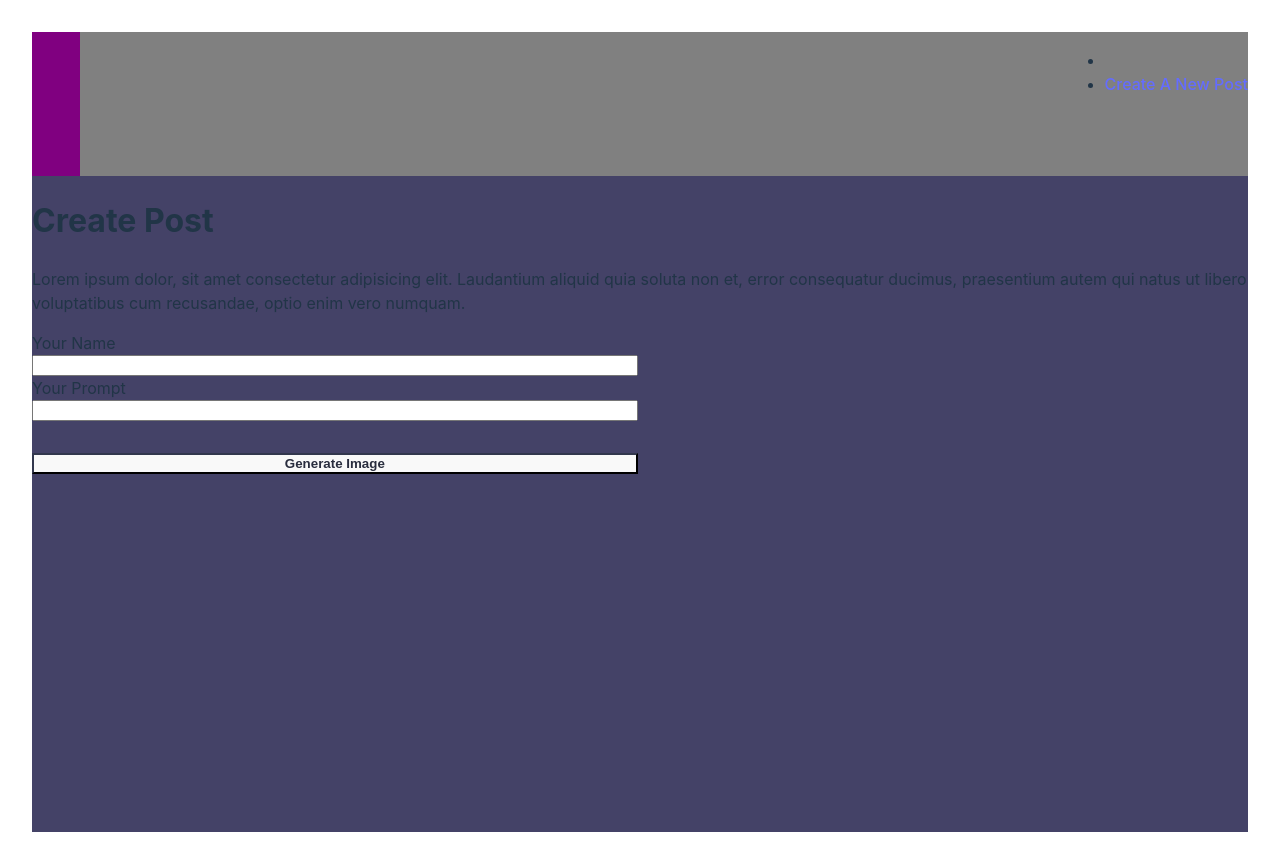
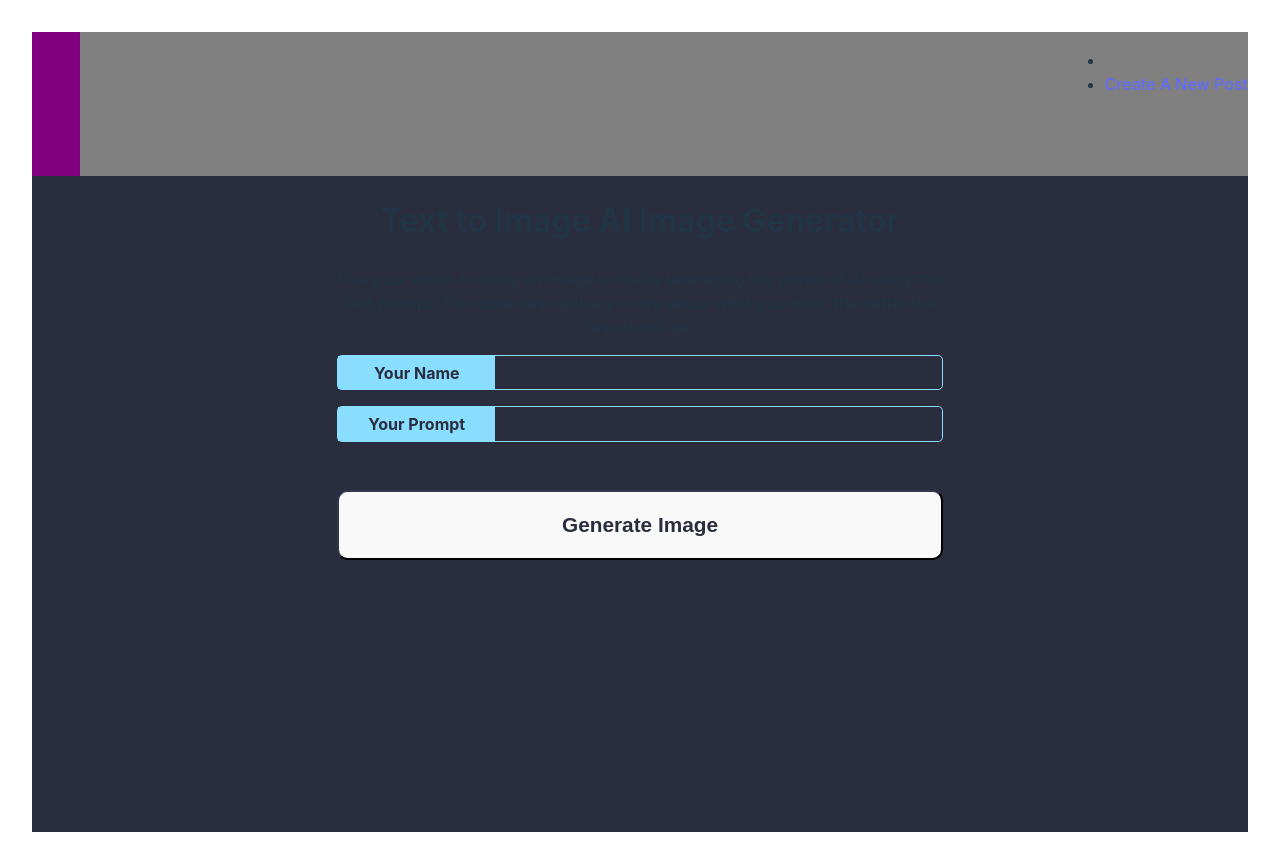
Before and after one commit to jay-bien/ai-image-generator, a React (Vite) app: page /create-post in a window 1280 px wide. Built offline with nearby package versions, Linux system fonts and the light colour scheme.

Commit message:
stylessss

```diff
--- a/src/App.css
+++ b/src/App.css
@@ -77,15 +77,17 @@ nav{
   margin: auto;
   display: flex;
   flex-direction: column;
-  background-color: var(--base01)
+  background-color: var(--base00)
 }
 
 nav{
   background: grey;
 }
 
-.home-header{
+.header{
   max-width: 60ch;
+  margin: auto;
+  text-align: center;
 }
 .posts{
   display: grid;
@@ -109,11 +111,44 @@ form{
   display: flex;
   flex-direction: column;
   max-width: 60ch;
+  margin: auto;
 }
+
+
+form div {
+  display: flex;
+  margin-bottom: 1em;
+  border: 1px solid var(--base0C);
+  border-radius: .3em;
+}
+form label{
+  flex: 1;
+  background-color: var(--base0C);
+  color: var(--base00);
+  padding: .3em;
+  font-weight: bold;
+  display: flex;
+  justify-content: center;
+}
+form input{
+  flex: 3;
+  border: none;
+  background-color: rgba(var(--base01), .07);
+}
+
 button{
   margin-top: 2rem;
-  background-color: var(--base0F);
+  background-color: var(--base0C);
   color: var(--base00);
   border-color: var(--base02);
   font-weight: bold;
+  padding: 1em;
+  border-radius: .5em;
+  font-size: 1.3rem;
+  transition: all .35s cubic-bezier(0.175, 0.885, 0.32, 1.275);
 }
+button:hover{
+  cursor: pointer;
+  background-color: var(--base01);
+  color: var(--base0C)
+}
--- a/src/pages/CreatePost.tsx
+++ b/src/pages/CreatePost.tsx
@@ -20,15 +20,26 @@ const CreatePost = ( )=> {
     }
     return(
         <div>
-            <h1>Create Post</h1>
-            <p>Lorem ipsum dolor, sit amet consectetur adipisicing elit. Laudantium aliquid quia soluta non et, error consequatur ducimus, praesentium autem qui natus ut libero voluptatibus cum recusandae, optio enim vero numquam.</p>
+            <div className="header">
+            <h1>Text to Image AI Image Generator</h1>
+            <p>
+Use your words to bring an image to life by leveraging the power of AI using this text prompt.
+The more descriptive you are about what you want, the better the results will be.
+            </p>
+            </div>
+
             <p>{form.prompt}</p>
             <section>
                     <form onSubmit={handleSubmit}>
-                        <label htmlFor="name">Your Name</label>
-                        <input onChange={ onChangeInput } name="name"></input>
-                        <label htmlFor="prompt">Your Prompt</label>
-                        <input onChange={ onChangeInput } name="prompt"></input>
+                        <div>
+                            <label htmlFor="name">Your Name</label>
+                            <input onChange={ onChangeInput } name="name"></input>
+                        </div>
+                        <div>
+                            <label htmlFor="prompt">Your Prompt</label>
+                            <input onChange={ onChangeInput } name="prompt"></input>
+                        </div>
+
                         <button type="submit">Generate Image</button>
                     </form>
             </section>
--- a/src/pages/Home.tsx
+++ b/src/pages/Home.tsx
@@ -20,19 +20,19 @@ const Home = ( )=> {
 
     return(
         <div >
-            <div className="home-header">
+            <div className="header">
                 <h1>Previously Generated Images</h1>
                 <p>
                     Browse through a collection of images that have been generated by the community using AI.
                 </p>
             </div>
             <main>
-                <div className="search">
+                {/* <div className="search">
                     <form>
                         <label htmlFor="search">Search Images</label>
                         <input name="search" className="search" id="search"></input>
                     </form>
-                </div>
+                </div> */}
                 {
                     loading
                     ? <div>Loading!!</div>
```
